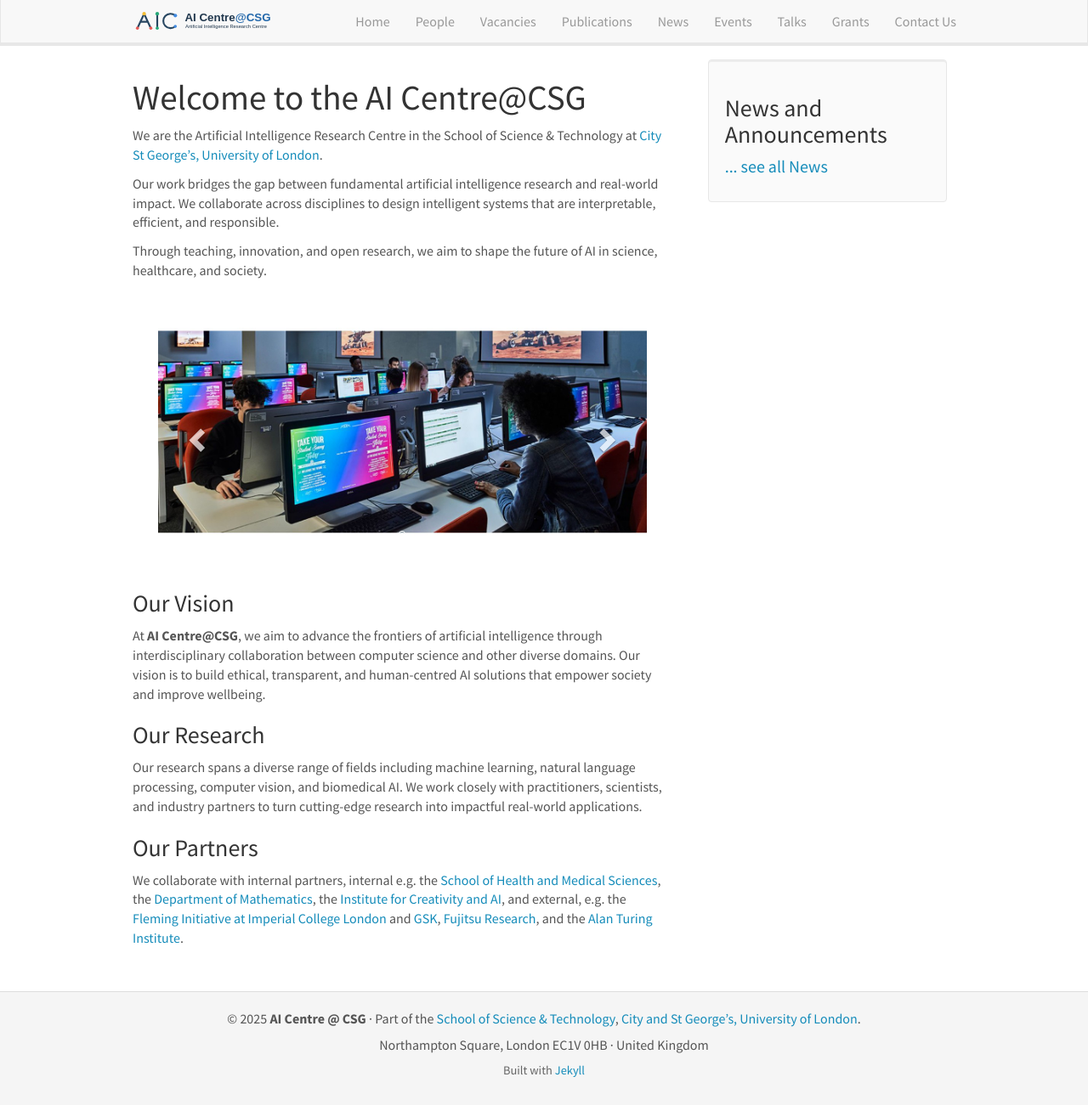
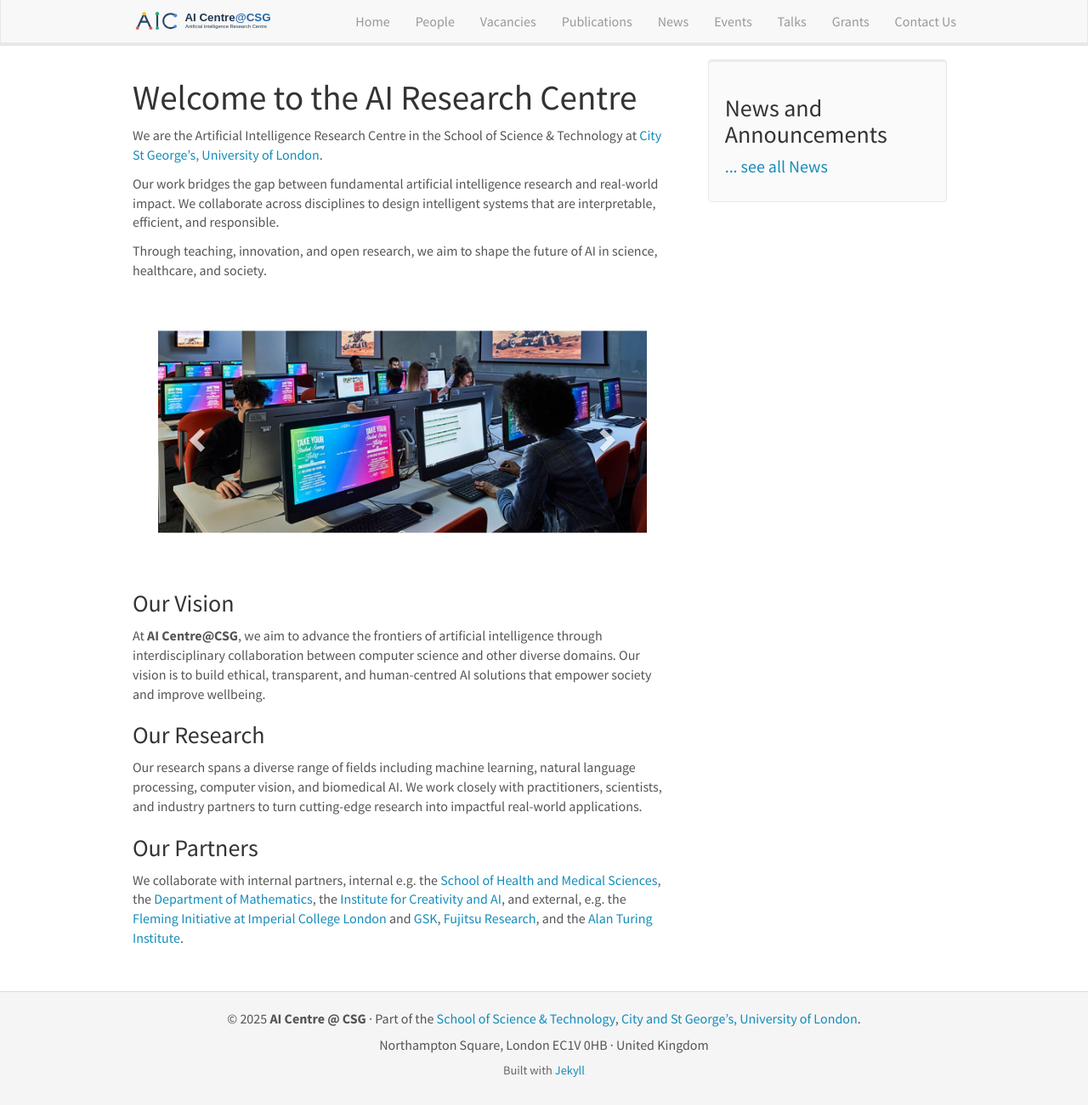
Before and after one commit to aicentre-csg/aicentre-csg.github.io, a Jekyll site: the page built from index.md, in a window 1280 px wide and 1301 px high. Shown: the whole window at 85% size. Built offline with Jekyll 4.4.1, drawn with Linux system fonts in a browser that asks for light colours; nearby versions of some CDN libraries.

Commit message:
Change home heading to 'Welcome to the AI Research Centre'
Co-Authored-By: Claude Sonnet 5.5 <noreply@anthropic.com>

```diff
--- a/_layouts/homelay.html
+++ b/_layouts/homelay.html
@@ -3,7 +3,7 @@ layout: default
 ---
 
   <div id="homeid" class="col-sm-8">
-        <h1>Welcome to the AI Centre@CSG</h1>
+        <h1>Welcome to the AI Research Centre</h1>
 
 	{{ content }}
   </div>
```
